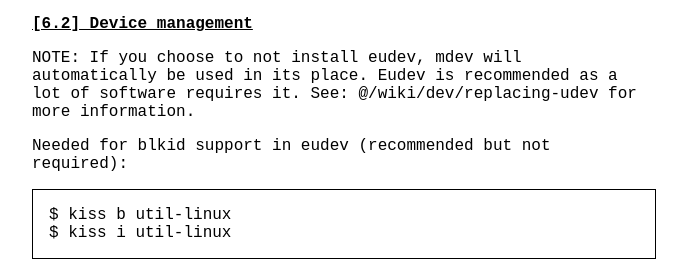
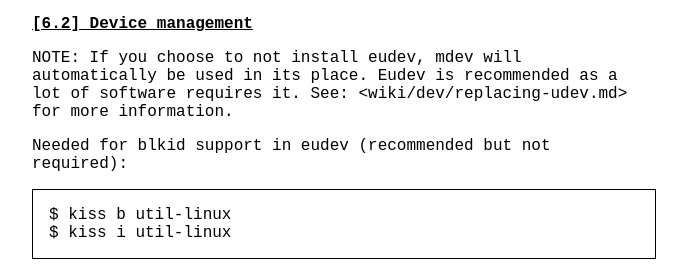
Before and after one commit to mcpcpc/k1ss, a Jekyll site: the page built from install.md, in a window 1280 px wide and 900 px high, scrolled down 5980 px. Shown: the part 211-485 px from the top of the window, without its empty margins (296-983 px from the left). Built offline with Jekyll 4.4.1, drawn with Linux system fonts in a browser that asks for light colours; our own code applies the rules of GitHub Pages for plain Markdown files; part of the change alters nothing that is shown.

```diff
--- a/install.md
+++ b/install.md
@@ -310,7 +310,7 @@ XFS:
 
 NOTE: If you choose to not install eudev, mdev will automatically be used in its
 place. Eudev is recommended as a lot of software requires it. See:
-@/wiki/dev/replacing-udev for more information.
+<wiki/dev/replacing-udev.md> for more information.
 
 Needed for blkid support in eudev (recommended but not required):
 
```
